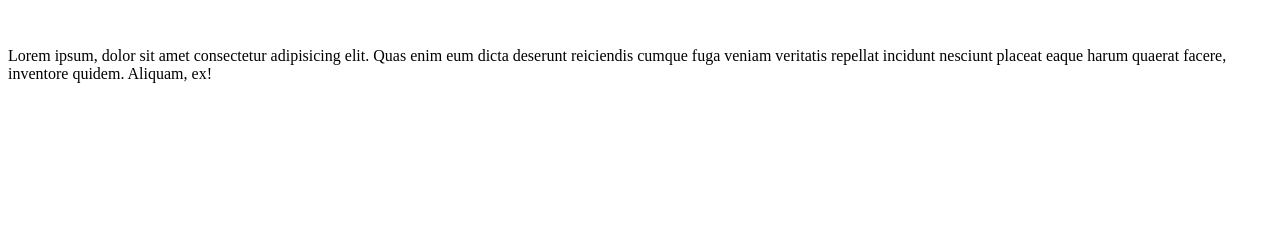
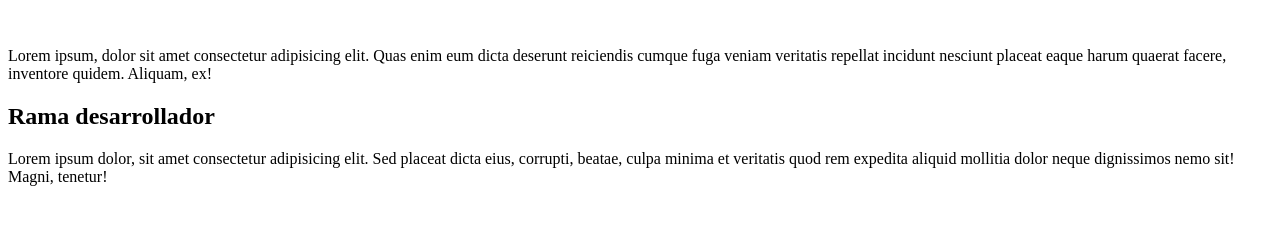
Before and after one commit to YDanB-312/pruebadaniel, a plain HTML site: page index.html in a window 1280 px wide. Shown: the part 119-344 px from the top of the page. Drawn offline with Linux system fonts and the light colour scheme.

Commit message:
rama desarrollo

```diff
--- a/index.html
+++ b/index.html
@@ -10,5 +10,7 @@
     <p>Lorem ipsum dolor sit amet consectetur adipisicing elit. Laborum natus, sed culpa consequatur consectetur libero quia, autem ex mollitia minima praesentium in dicta eos voluptas et aut hic ipsam nulla?</p>
     <br>
     <p>Lorem ipsum, dolor sit amet consectetur adipisicing elit. Quas enim eum dicta deserunt reiciendis cumque fuga veniam veritatis repellat incidunt nesciunt placeat eaque harum quaerat facere, inventore quidem. Aliquam, ex!</p>
+    <h2>Rama desarrollador</h2>
+    <p>Lorem ipsum dolor, sit amet consectetur adipisicing elit. Sed placeat dicta eius, corrupti, beatae, culpa minima et veritatis quod rem expedita aliquid mollitia dolor neque dignissimos nemo sit! Magni, tenetur!</p>
 </body>
 </html>
```
